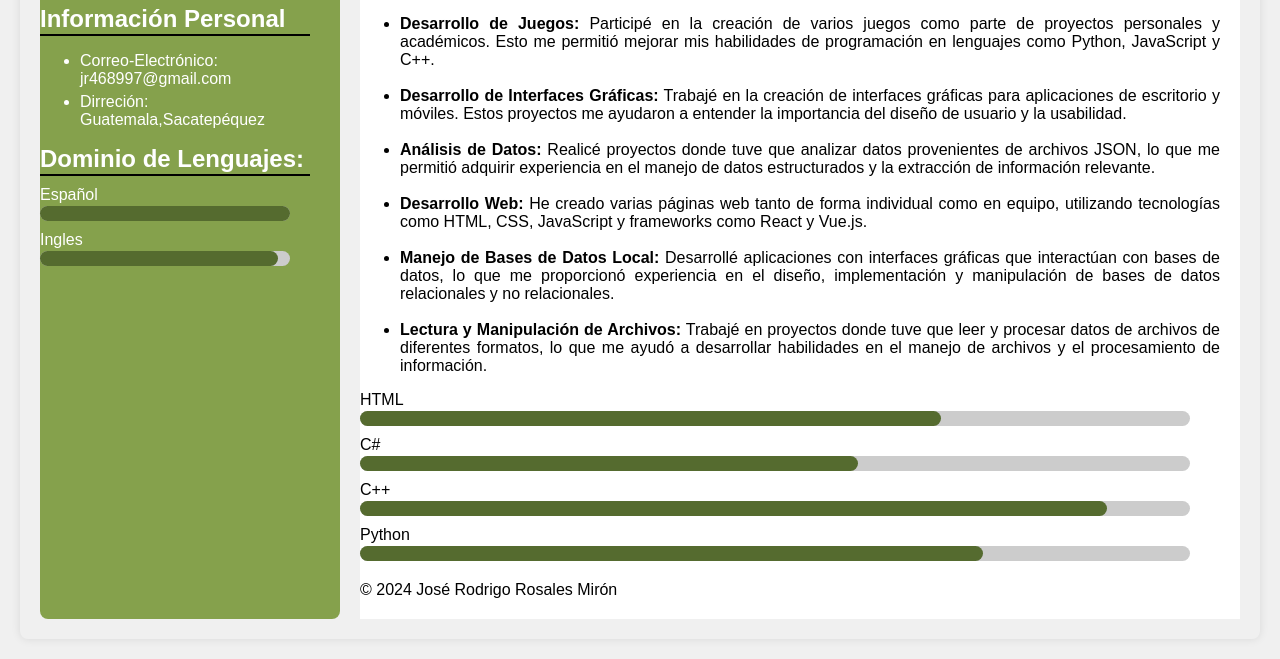
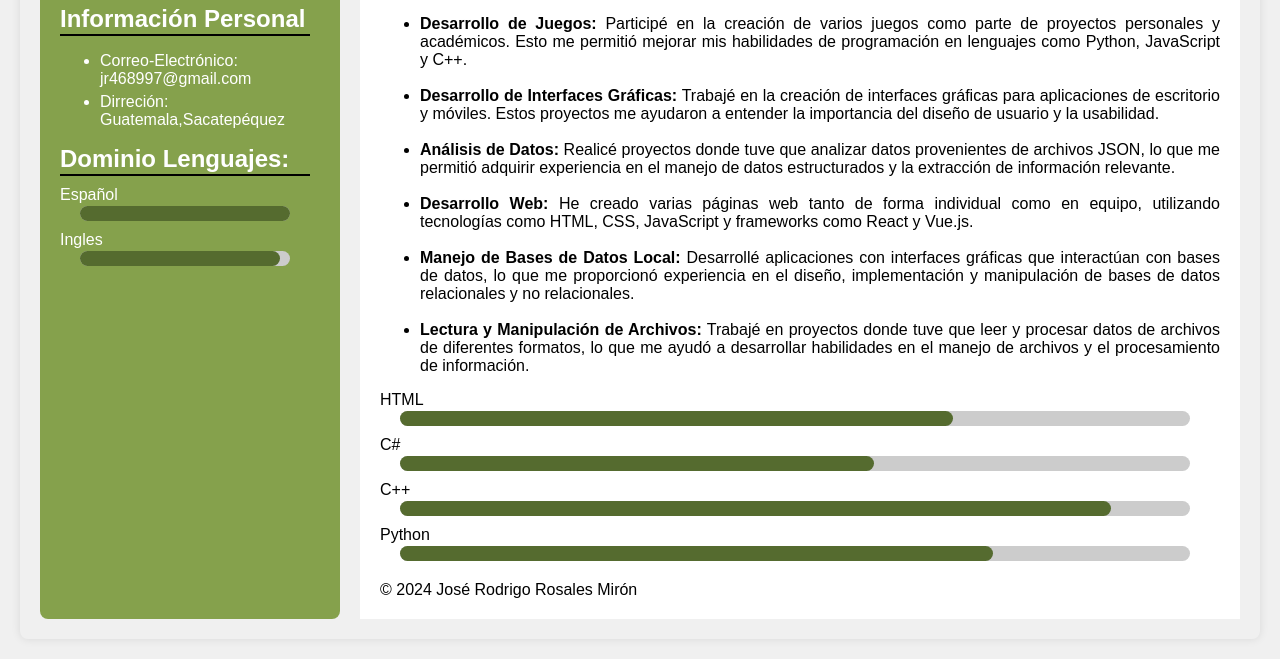
Before and after one commit to JoseRosales123/CV_JR.github.io, a plain HTML site: page index.html in a window 1280 px wide. Shown: the part 422-1081 px from the top of the page. Drawn offline with Linux system fonts and the light colour scheme.

Commit message:
VERSION FINAL 1.3

```diff
--- a/index.html
+++ b/index.html
@@ -29,6 +29,7 @@
             color: #fff;
             order: 2; /* Cambiamos el orden a 2 */
             margin-bottom: 20px; /* Añadimos un espacio inferior */
+
         }
         .right-column {
             flex: 1;
@@ -39,6 +40,7 @@
             margin-bottom: 20px;
             text-align: justify;
             margin-right: 20px;
+            margin-left: 20px;
 
         }
         .info h2 {
@@ -73,6 +75,7 @@
             border-radius: 8px;
             margin-bottom: 2px;
             margin-right: 30px;
+            margin-left: 20px;
         }
         .skill-level {
             background-color: #556B2F;
@@ -128,7 +131,7 @@
                     <li><p> Dirreción: Guatemala,Sacatepéquez</p></li>
                 </ul>
 
-                <h2>Dominio de Lenguajes:</h2>
+                <h2>Dominio Lenguajes:</h2>
                 <div class="skill">
                     <p>Español</p>
                     <div class="skill-bar">
```
